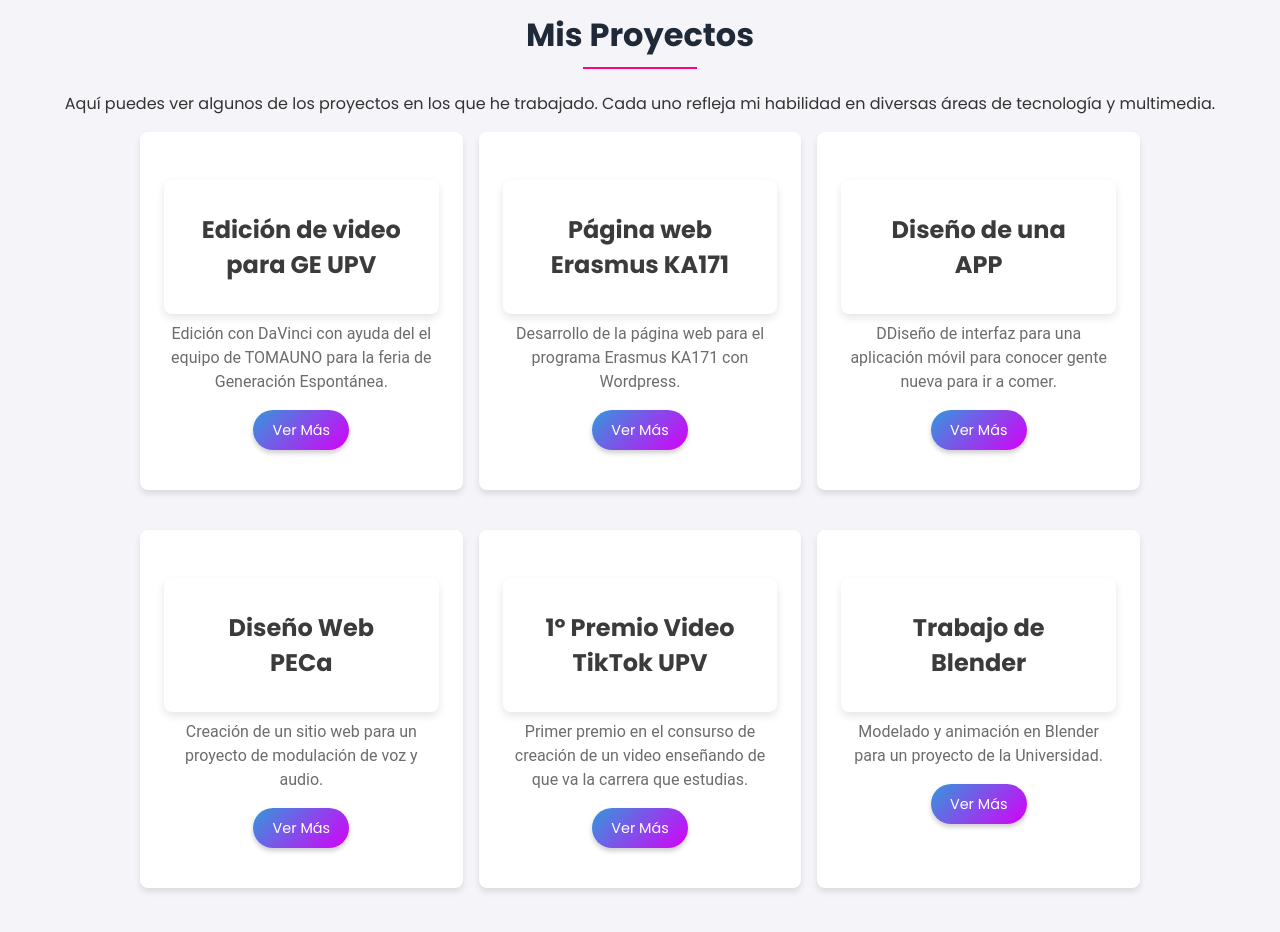
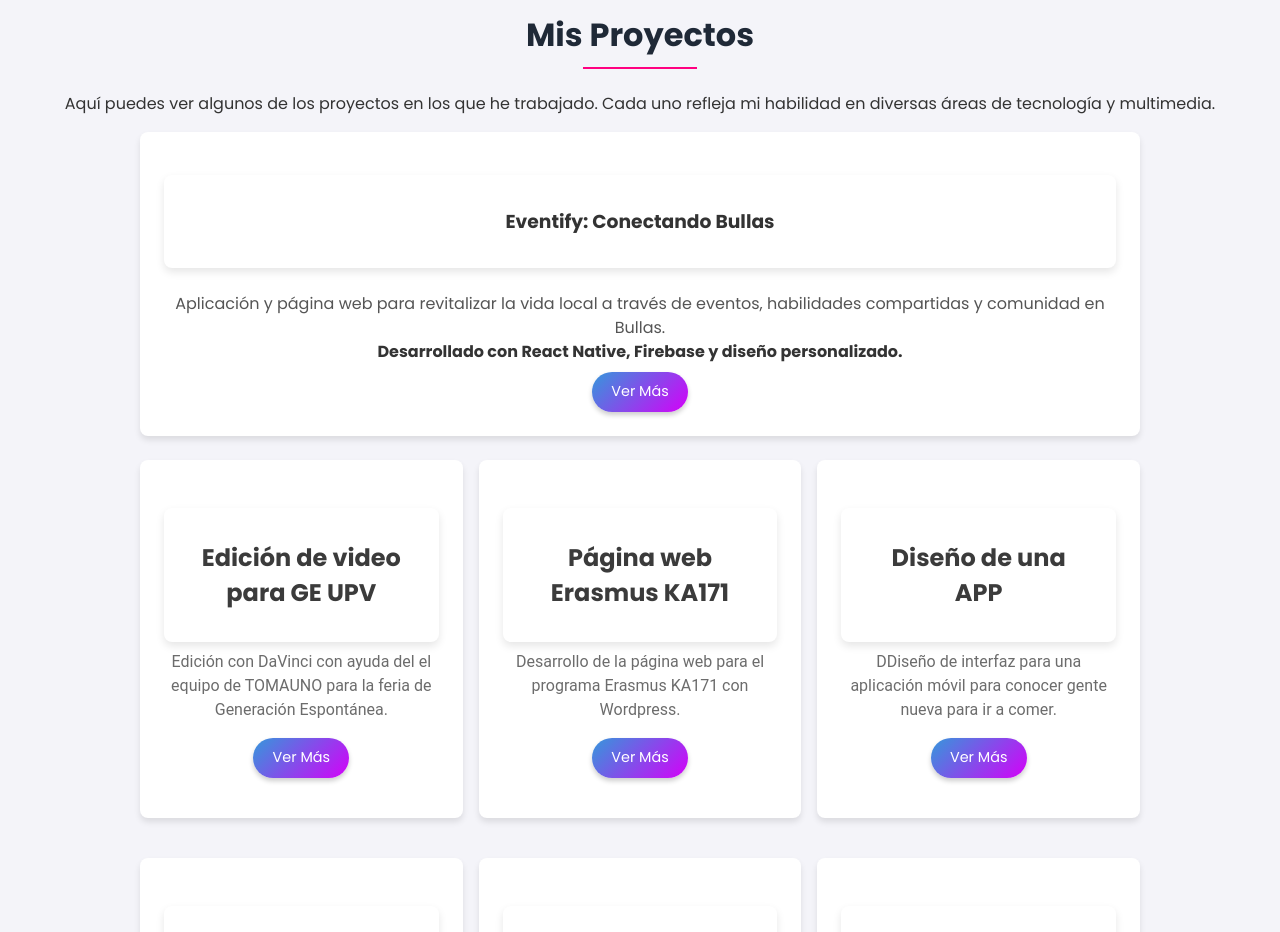
Before and after one commit to angelaff2/MyPortfolio, a plain HTML site: page index.html in a window 1280 px wide. Shown: the part 1900-2832 px from the top of the page. Drawn offline with Linux system fonts and the light colour scheme.

Commit message:
Update index.html

```diff
--- a/index.html
+++ b/index.html
@@ -178,6 +178,19 @@
             <h2>Mis Proyectos</h2>
             <p class="section-description">Aquí puedes ver algunos de los proyectos en los que he trabajado. Cada uno refleja mi habilidad en diversas áreas de tecnología y multimedia.</p>
             <div class="projects-container">
+
+                 <div class="project-item destacado">
+                    <div class="highlight-text">
+                      <h3>Eventify: Conectando Bullas</h3>
+                      <p>
+                        Aplicación y página web para revitalizar la vida local a través de eventos, habilidades compartidas y comunidad en Bullas.
+                        <br><strong>Desarrollado con React Native, Firebase y diseño personalizado.</strong>
+
+                      </p>
+                      <button class="project-button" onclick="window.open('https://angelaff2.github.io/Eventify_Bullas/', '_blank')">Ver Más</button>
+
+                    </div>
+                  </div>
                 <div class="projects-gallery">
                     <div class="project-item">
                         <div class="project-info">
```
